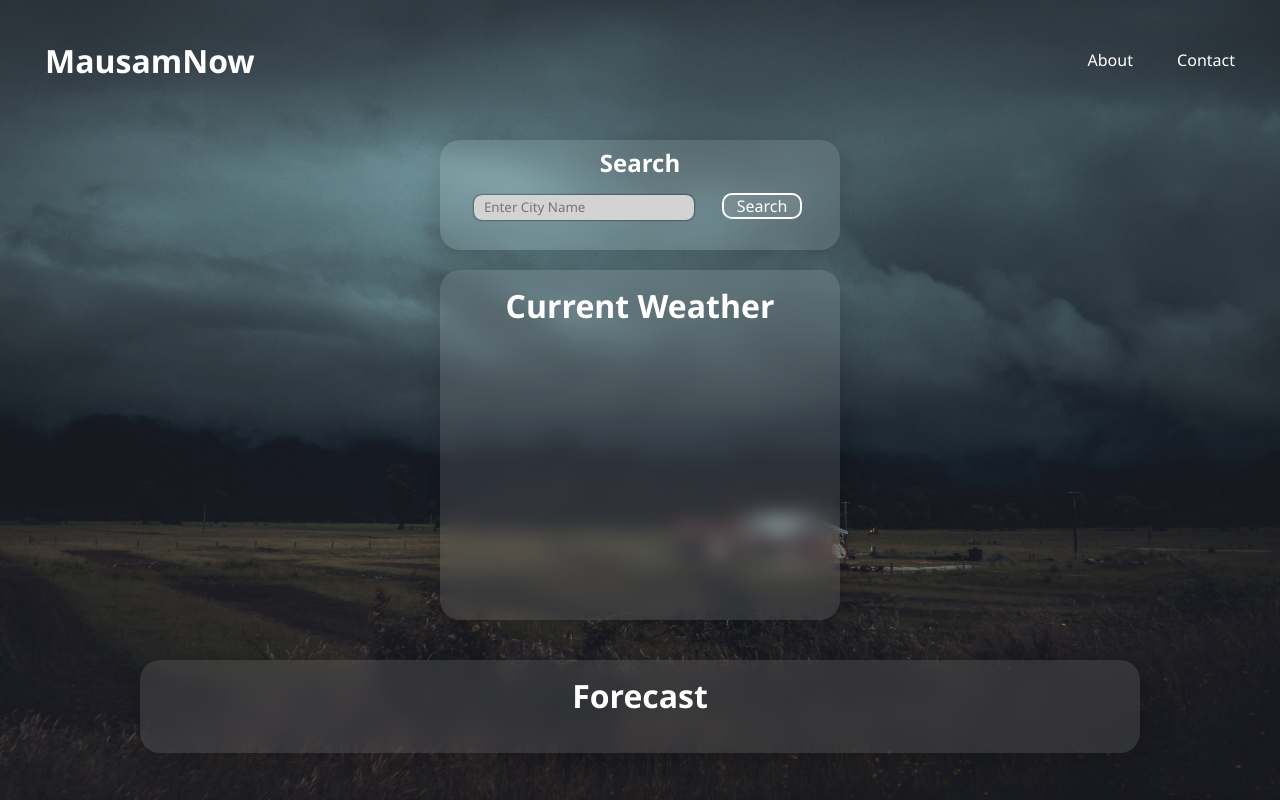
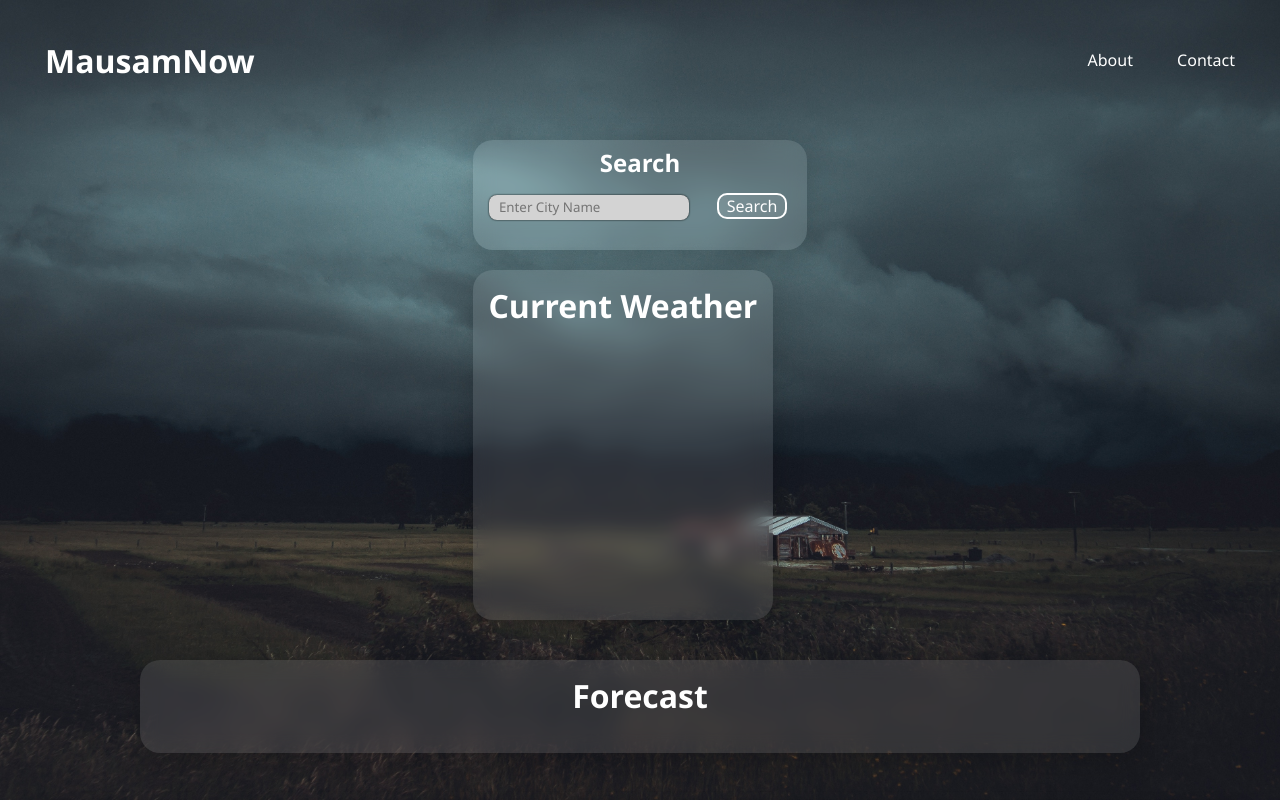
Before and after one commit to ImKuldeep30/MausamNow, a plain HTML site: page index.html in a window 1280 px wide. Shown: the top 800 px of the page. Drawn offline with Linux system fonts and the light colour scheme; no server answers.

Commit message:
dynamic sizing of current weather and search

```diff
--- a/style.css
+++ b/style.css
@@ -54,7 +54,7 @@ body{
 
 .current{
     height: 350px;
-    width: 400px;
+    width: 300px;
 }
 .forecast{
     width: 1000px;
@@ -117,7 +117,7 @@ body{
 
 .search input{
     height: 25px;
-    width: 220px;
+    width: 200px;
     margin: 10px;
     border: none;
     border-radius: 8px;
@@ -133,7 +133,7 @@ body{
 
 #btn{
     margin: 14px;
-    width: 80px;
+    width: 70px;
     height: 26px;
     border-radius: 10px;
     border: 2px solid ;
```
